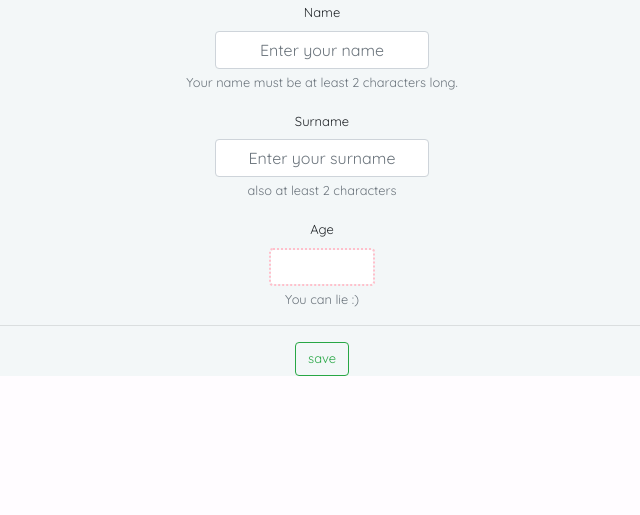
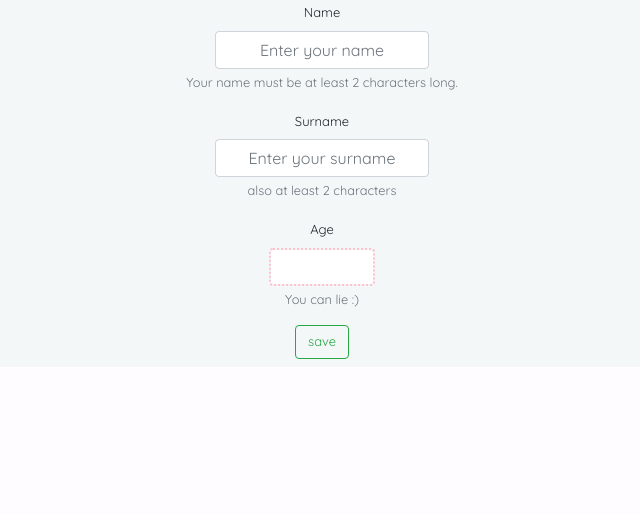
Before and after one commit to martynaj2/firstapp, a Rails app: page /autors/new in a window 1280 px wide. Shown: the part 194-709 px from the top of the page, without its empty margins (318-958 px from the left). Run offline with Rails 7, Linux system fonts and the light colour scheme; data that the repository does not hold is empty; some web fonts are replaced.

Commit message:
[update] form layout

```diff
--- a/app/assets/stylesheets/custom.css
+++ b/app/assets/stylesheets/custom.css
@@ -84,6 +84,7 @@ textarea {
   margin-top: 20px;
   text-align: center;
   background-color: #E1EDED66;
+  padding-bottom: 8px;
 }
 
 .new-post {
--- a/app/views/autors/_form.erb
+++ b/app/views/autors/_form.erb
@@ -22,6 +22,6 @@
       You can lie :)
     </small>
   </div>
-  <hr />
+
   <%= f.submit 'save', role: 'button', class:'btn btn-outline-success' %>
 <% end %>
--- a/app/views/autors/index.html.erb
+++ b/app/views/autors/index.html.erb
@@ -49,7 +49,7 @@
       You can lie :)
     </small>
   </div>
-  <hr />
+  <!-- <hr /> -->
   <%= f.submit 'save', role: 'button', class:'btn btn-outline-success' %>
 <% end %>
 
```
